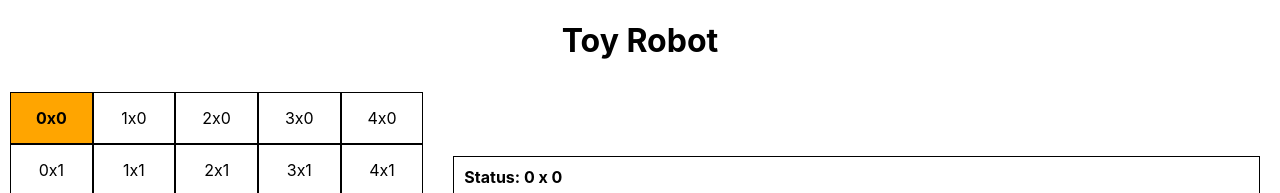
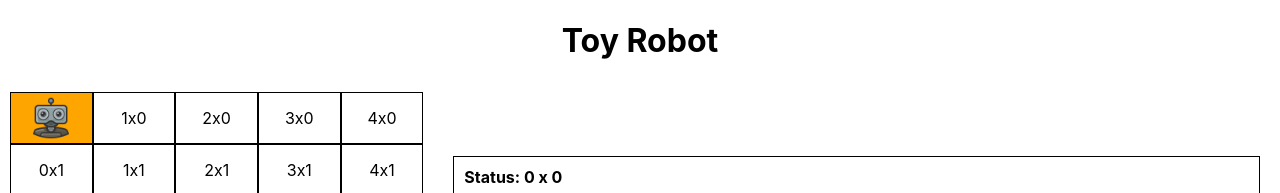
Before and after one commit to antonpolevyy/toy-robot-simulator, a React (Create React App) app: page / in a window 1280 px wide. Shown: the top 193 px of the page. Built offline with nearby package versions, Linux system fonts and the light colour scheme.

Commit message:
Added RobotAvatar

```diff
--- /dev/null
+++ b/src/components/Tabletop/RobotAvatar.jsx
@@ -0,0 +1,25 @@
+import styled from 'styled-components';
+
+const Container = styled.div`
+  display: flex;
+  justify-content: center;
+  align-items: center;
+  height: 100vh;
+`;
+
+const AvatarImage = styled.img`
+  position: absolute;
+  max-width: 100%;
+  max-height: 100%;
+  margin-left: 30px;
+`;
+
+const RobotAvatar = () => {
+  return (
+    <Container data-testid="container">
+      <AvatarImage src="/robot_avatar.png" alt="Robot Avatar" data-testid="avatar-image" />
+    </Container>
+  );
+};
+
+export default RobotAvatar;
--- a/src/components/Tabletop/TabletopGrid.jsx
+++ b/src/components/Tabletop/TabletopGrid.jsx
@@ -1,4 +1,5 @@
 import styled from 'styled-components';
+import RobotAvatar from './RobotAvatar';
 
 import { GRID_SIZE } from '../../constants/constValues';
 
@@ -30,6 +31,7 @@ function TabletopGrid({ position = { x: 0, y: 0 } }) {
         const isSelected = i === position.x && j === position.y;
         cells.push(
           <Cell key={`${i}-${j}`} selected={isSelected}>
+            {isSelected && <RobotAvatar />}
             {`${i}x${j}`}
           </Cell>
         );
```
Also changed, not shown: public/robot_avatar.png (added), 1 other file (tests, documents, lock files or other folders).
